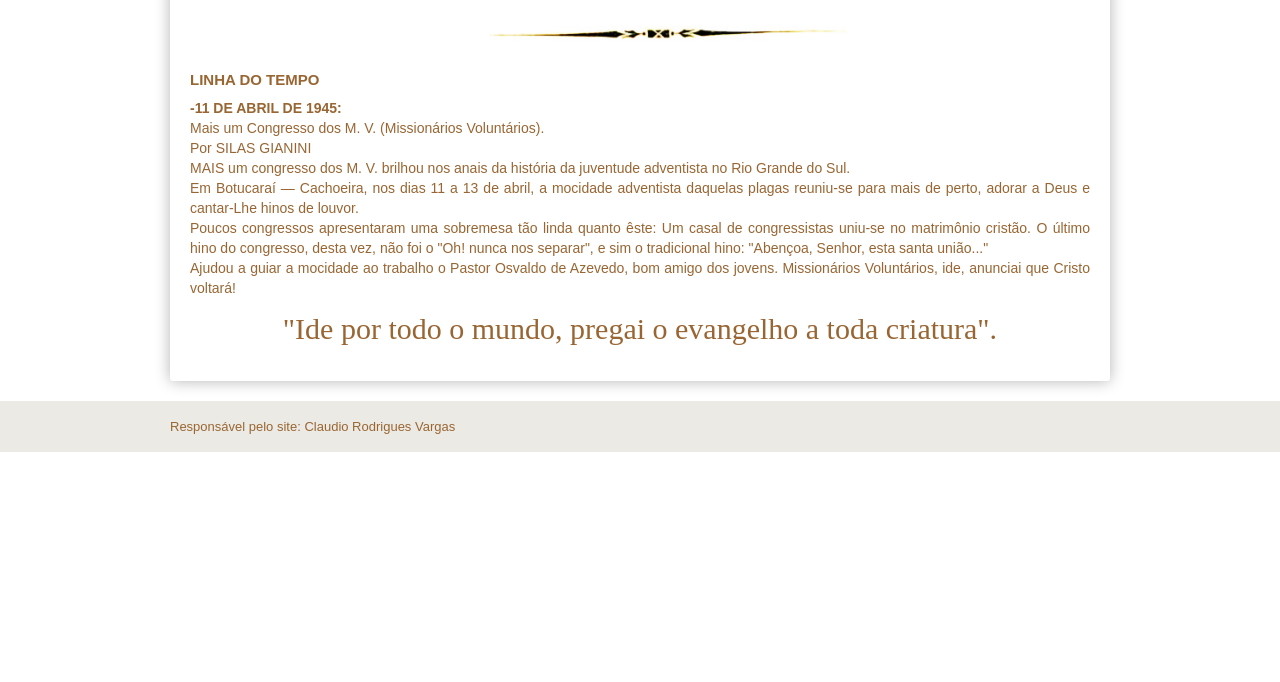
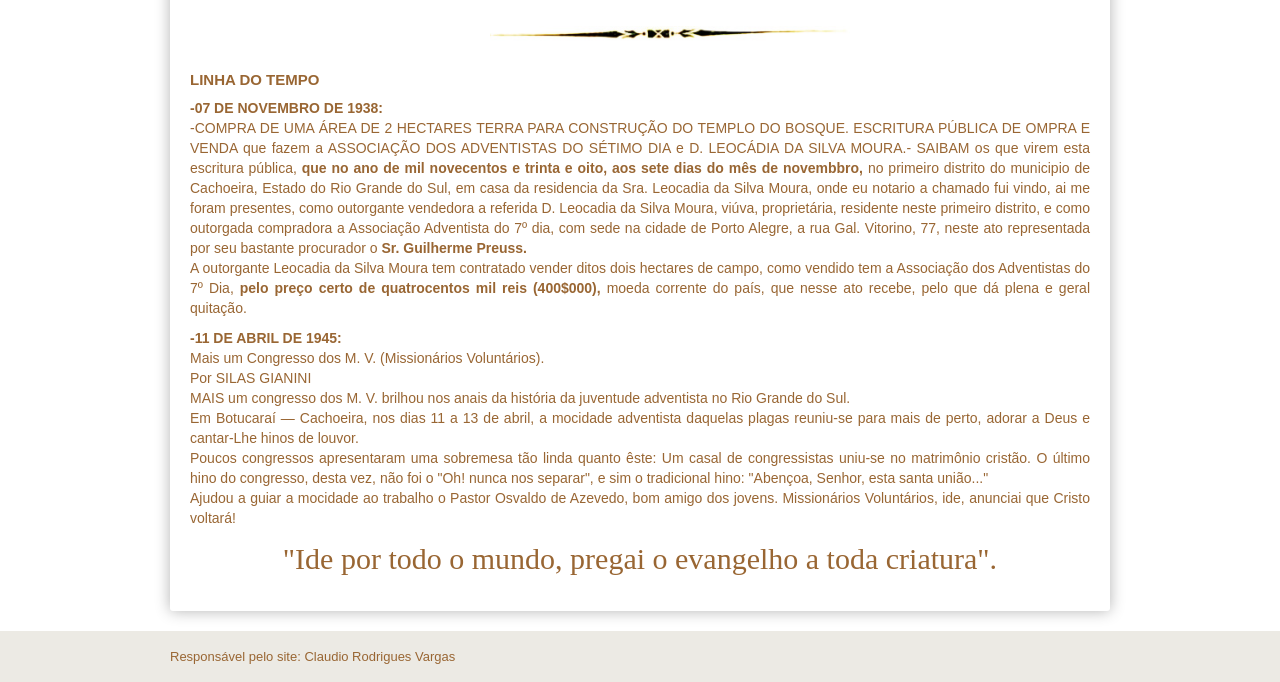
Before and after one commit to claudiovargas1955/claudiovargas1955.github.io, a Jekyll site: the page built from _pages/história-da-iasd-bosque.html, in a window 1280 px wide and 900 px high, scrolled down 759 px, cut to the strip 218-900 px from the top of the window. Built offline with Jekyll 4.4.1, drawn with Linux system fonts in a browser that asks for light colours; some web fonts are replaced; before the commit the page ends 1429 px from its top, so only the background shows below that.

Commit message:
Update história-da-iasd-bosque.html

```diff
--- a/_pages/história-da-iasd-bosque.html
+++ b/_pages/história-da-iasd-bosque.html
@@ -114,6 +114,16 @@ figure.foto-legenda:hover figcaption {opacity: 5;
 <img class="dir3" style="float:center"; src="/images/separacao.jpg" class="img-responsive" width="400px" title="";/><br>
 
 <h5>LINHA DO TEMPO</h5>
+<p><b>-07 DE NOVEMBRO DE 1938: </b><br>
+-COMPRA DE UMA ÁREA DE 2 HECTARES TERRA PARA CONSTRUÇÃO DO TEMPLO DO BOSQUE.
+ESCRITURA PÚBLICA DE OMPRA E VENDA que fazem a ASSOCIAÇÃO DOS ADVENTISTAS DO SÉTIMO DIA e D. LEOCÁDIA DA SILVA MOURA.- SAIBAM os que virem esta escritura
+pública, <b>que no ano de mil novecentos e trinta e oito, aos sete dias do mês de novembbro, </b>no primeiro distrito do municipio de Cachoeira, Estado do Rio Grande
+do Sul, em casa da residencia da Sra. Leocadia da Silva Moura, onde eu notario a chamado fui vindo, ai me foram presentes, como outorgante vendedora a referida
+D. Leocadia da Silva Moura, viúva, proprietária, residente neste primeiro distrito, e como outorgada compradora a Associação Adventista do 7º dia, com sede na cidade
+de Porto Alegre, a rua Gal. Vitorino, 77, neste ato representada por seu bastante procurador o <b>Sr. Guilherme Preuss.</b><br>
+A outorgante Leocadia da Silva Moura tem contratado vender ditos dois hectares de campo, como vendido tem a Associação dos Adventistas do 7º Dia, <b>pelo preço certo de
+quatrocentos mil reis (400$000),</b> moeda corrente do país, que nesse ato recebe, pelo que dá plena e geral quitação.<br>
+
 <p><b>-11 DE ABRIL DE 1945: </b><br>
 Mais um Congresso dos M. V. (Missionários Voluntários).<br>
 Por SILAS GIANINI<br>
```
